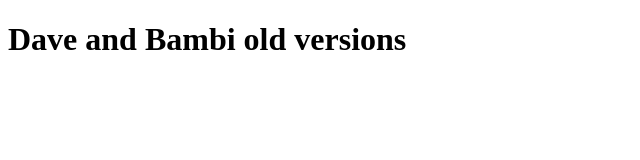
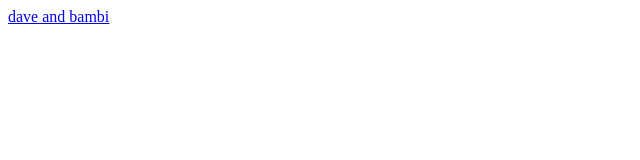
Before and after one commit to LEVIXDDLMAO/DAVEANDBAMBIONLINE, a plain HTML site: page index.html in a window 1280 px wide. Shown: the whole page, without its empty margins (0-640 px from the left). Drawn offline with Linux system fonts and the light colour scheme.

Commit message:
Update index.html

```diff
--- a/index.html
+++ b/index.html
@@ -1,9 +1,8 @@
-<!DOCTYPE html>
-<html>
-  <head>
-    <title>Dave and Bambi</title>
-  </head>
-  <body>
-    <h1>Dave and Bambi old versions</h1>
-  </body>
-</html>
+  <!DOCTYPE html>
+<html lang="en">
+<head>
+	<meta charset="utf-8">
+	<title>Games</title>
+</head>
+<body>
+<a href="v20b/index.html"> dave and bambi
```
